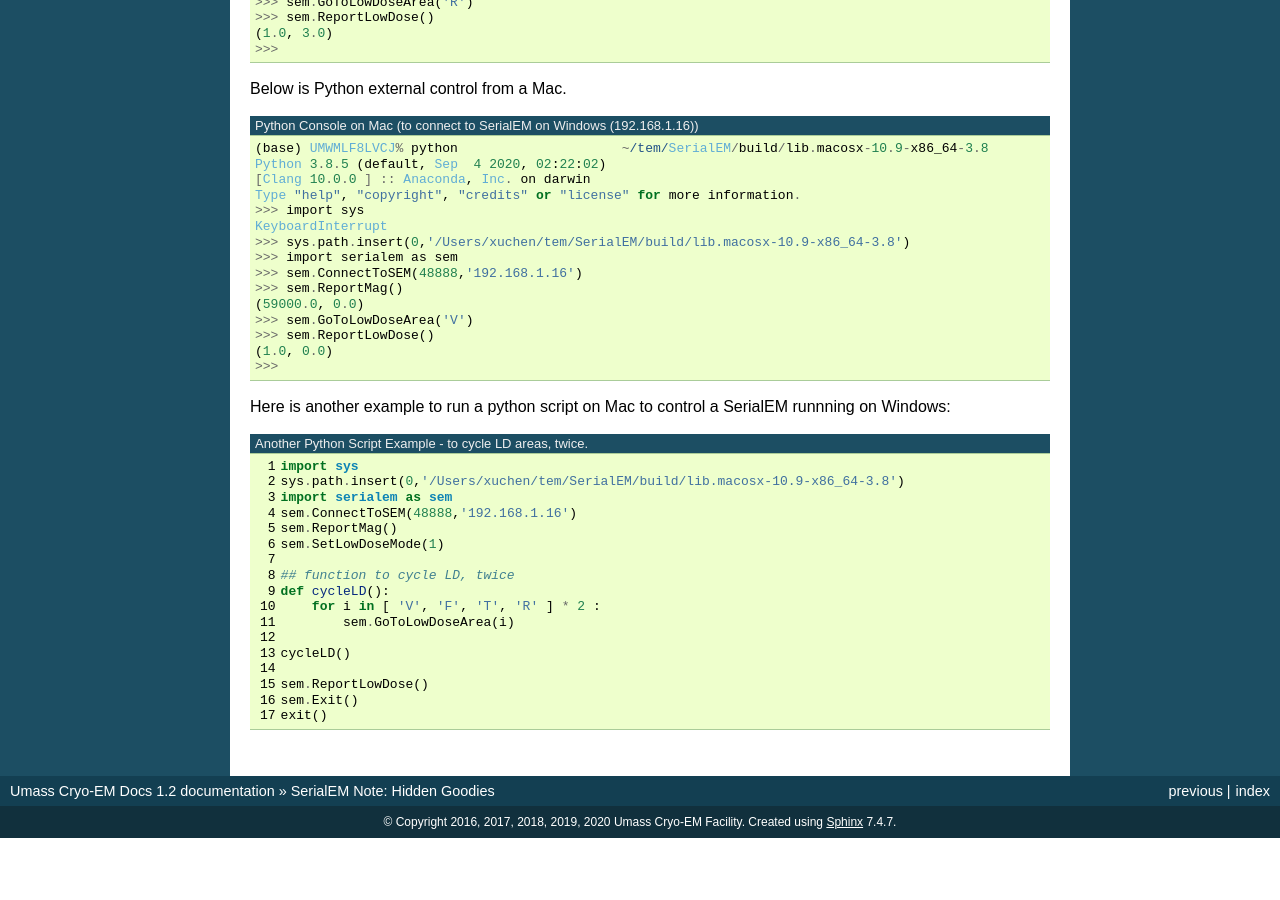
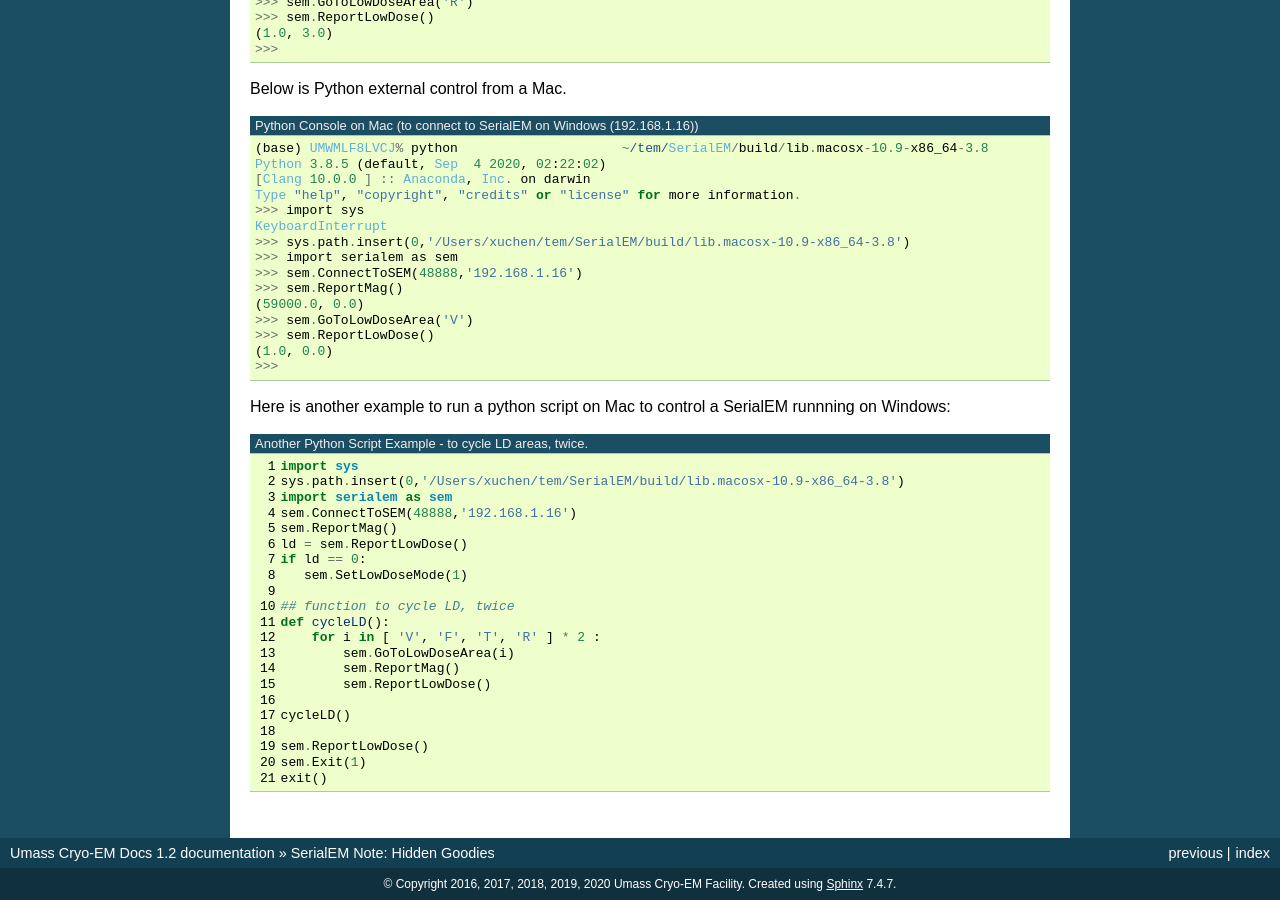
Before and after one commit to xuchen66/sphinx-emdocs, a Sphinx documentation site: the page built from source/serialem-note-hidden-goodies.rst, in a window 1280 px wide and 900 px high, scrolled down 6161 px. Built offline with Sphinx 7.4.7, drawn with Linux system fonts in a browser that asks for light colours; pages that are not in the unit, such as notebooks, are missing from menus; before the commit the page ends 6999 px from its top, so only the background shows below that.

Commit message:
Update serialem-note-hidden-goodies.rst

```diff
--- a/source/serialem-note-hidden-goodies.rst
+++ b/source/serialem-note-hidden-goodies.rst
@@ -418,15 +418,19 @@
    import serialem as sem
    sem.ConnectToSEM(48888,'192.168.1.16')
    sem.ReportMag()
-   sem.SetLowDoseMode(1)
+   ld = sem.ReportLowDose()
+   if ld == 0:
+      sem.SetLowDoseMode(1)
 
    ## function to cycle LD, twice
    def cycleLD():
        for i in [ 'V', 'F', 'T', 'R' ] * 2 :
            sem.GoToLowDoseArea(i)
+           sem.ReportMag()
+           sem.ReportLowDose()
 
    cycleLD()
 
    sem.ReportLowDose()
-   sem.Exit()
+   sem.Exit(1)
    exit()
```
